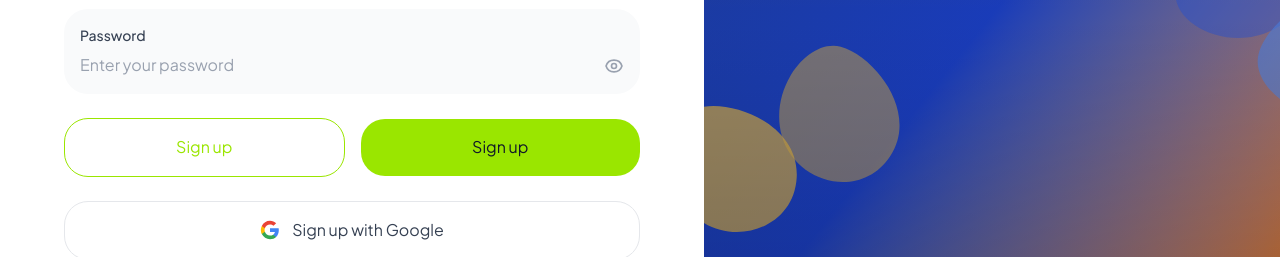
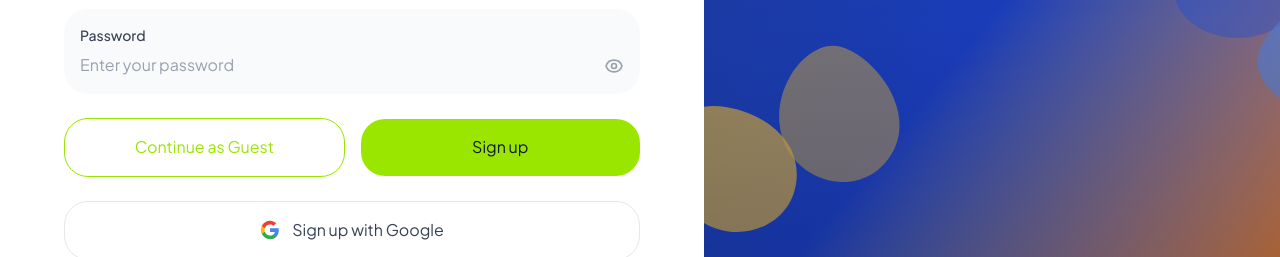
Before and after one commit to Mir-Hussain14/Paraphraser, a React (Vite) app: page /signup in a window 1280 px wide. Shown: the part 432-689 px from the top of the page. Built offline with nearby package versions, Linux system fonts and the light colour scheme.

Commit message:
Added the Guest buttons to login/signup

```diff
--- a/src/pages/SignupForm.jsx
+++ b/src/pages/SignupForm.jsx
@@ -186,7 +186,7 @@ export default function SignupForm() {
                   onClick={handleSubmit}
                   className="w-full border border-lime-400 cursor-pointet text-lime-400 font-semibold py-4 px-6 rounded-3xl transition-colors duration-200"
                 >
-                  Sign up
+                  Continue as Guest
                 </button>
                 <button
                   onClick={handleSubmit}
```
